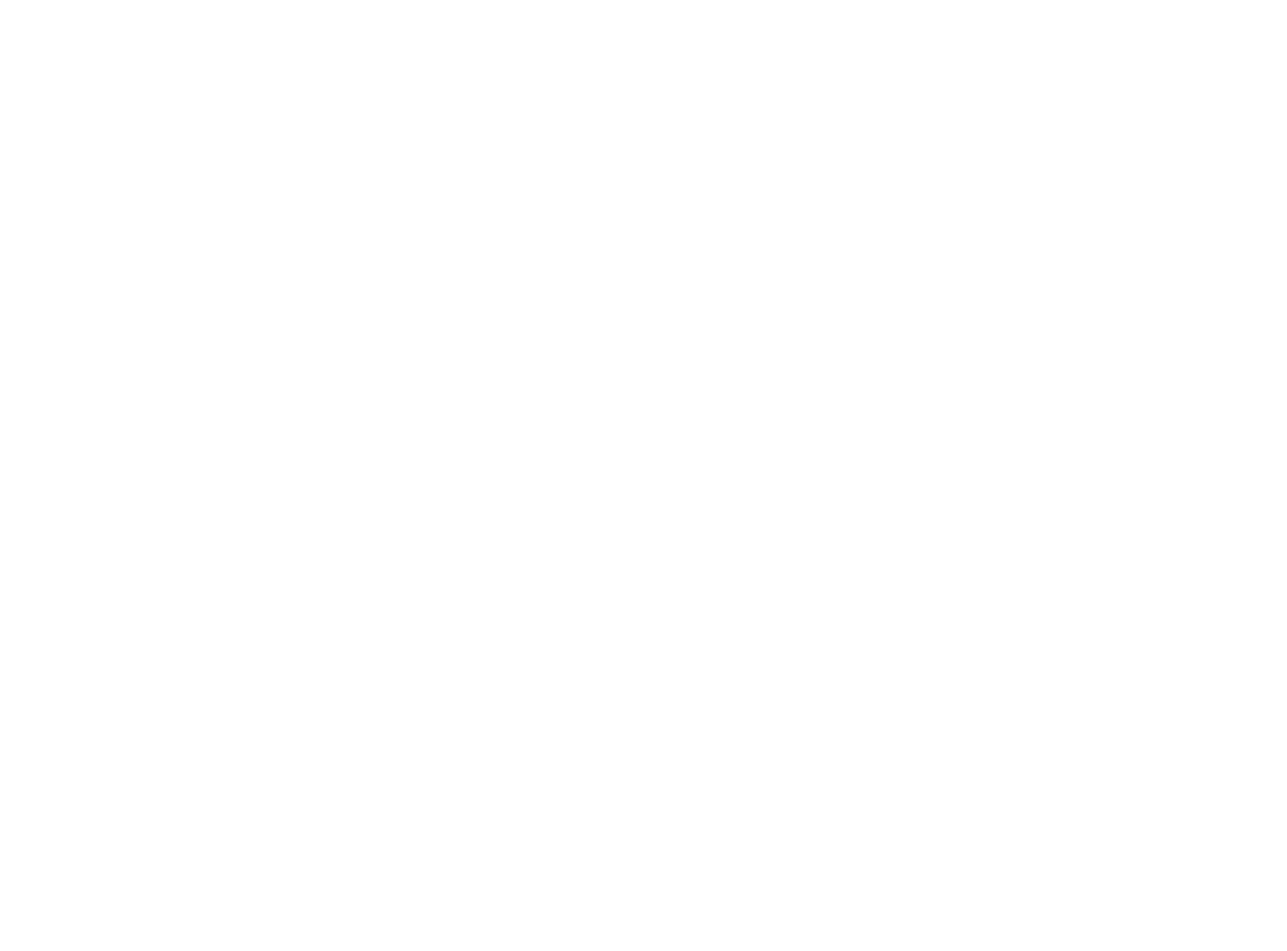
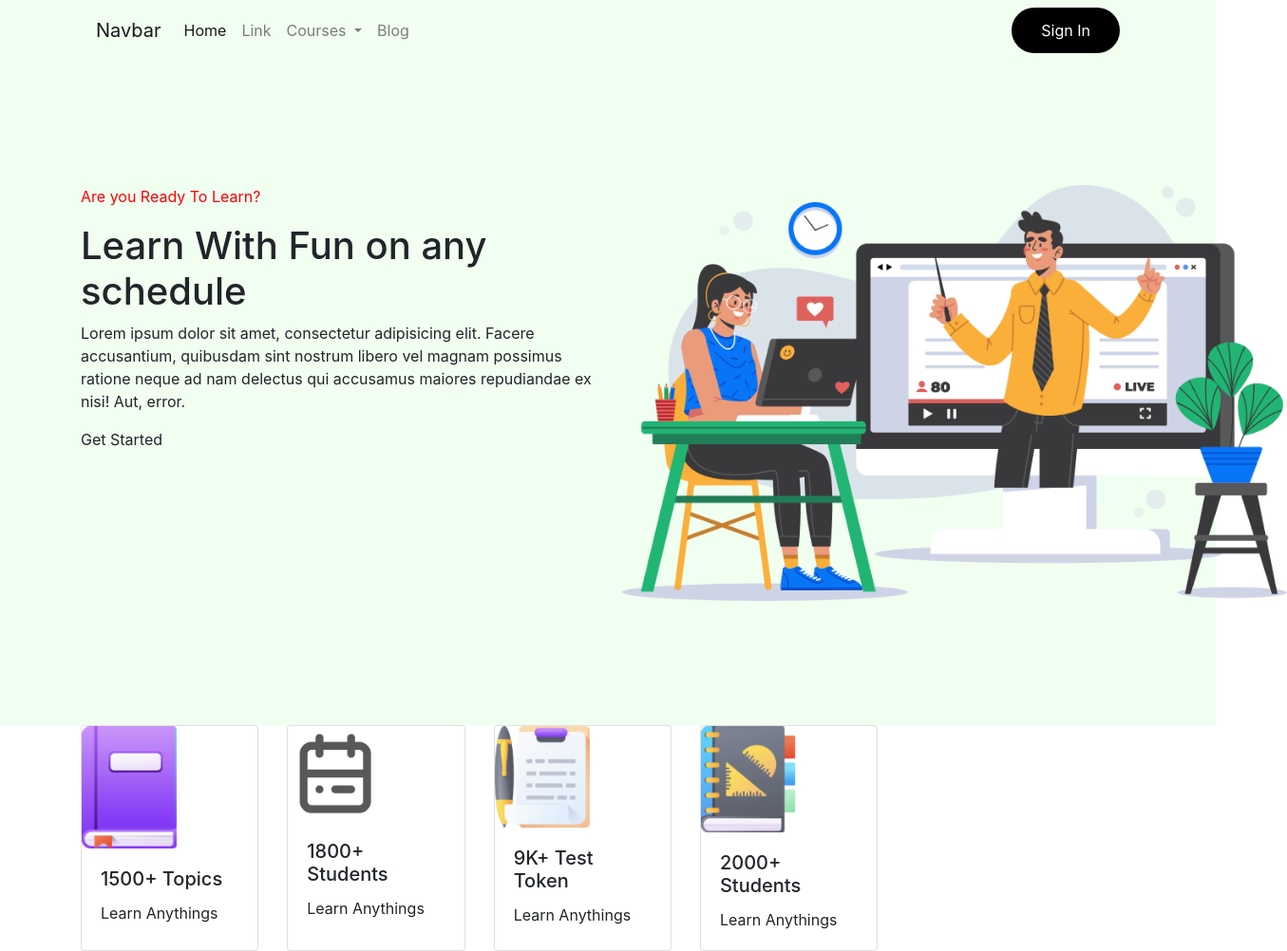
Before and after one commit to syedeasin/e-school, a plain HTML site: page index.html in a window 1280 px wide. Shown: the whole page at 95% size, 1355 px wide, since content can reach past the window. Before the commit the page ends 800 px from the top, so only its background shows below. Drawn offline with nearby package versions, Linux system fonts and the light colour scheme.

Commit message:
3 sections

```diff
--- a/index.html
+++ b/index.html
@@ -4,9 +4,111 @@
     <meta charset="UTF-8">
     <meta name="viewport" content="width=device-width, initial-scale=1.0">
     <title>E-School</title>
+    <link rel="stylesheet" href="https://stackpath.bootstrapcdn.com/bootstrap/4.5.0/css/bootstrap.min.css" integrity="sha384-9aIt2nRpC12Uk9gS9baDl411NQApFmC26EwAOH8WgZl5MYYxFfc+NcPb1dKGj7Sk" crossorigin="anonymous">
     <link rel="stylesheet" href="style.css">
 </head>
 <body>
+ <div class="box">
+      <!-- Section1: Navigation Bar -->
+        <div class="container">
+          <nav class="navbar navbar-expand-lg navbar-light">
+            <a class="navbar-brand d-flex justify-content-start" href="#">Navbar</a>
+            <button class="navbar-toggler" type="button" data-toggle="collapse" data-target="#navbarSupportedContent" aria-controls="navbarSupportedContent" aria-expanded="false" aria-label="Toggle navigation">
+              <span class="navbar-toggler-icon"></span>
+            </button>
 
+            <div class="collapse navbar-collapse" id="navbarSupportedContent">
+              <ul class="navbar-nav mr-auto">
+                <li class="nav-item active">
+                  <a class="nav-link" href="#">Home <span class="sr-only">(current)</span></a>
+                </li>
+                <li class="nav-item">
+                  <a class="nav-link" href="#">Link</a>
+                </li>
+                <li class="nav-item dropdown">
+                  <a class="nav-link dropdown-toggle" href="#" id="navbarDropdown" role="button" data-toggle="dropdown" aria-haspopup="true" aria-expanded="false">
+                    Courses
+                  </a>
+                  <div class="dropdown-menu" aria-labelledby="navbarDropdown">
+                    <a class="dropdown-item" href="#">Web Design</a>
+                    <div class="dropdown-divider"></div>
+                    <a class="dropdown-item" href="#">Web Dvelopment</a>
+                    <div class="dropdown-divider"></div>
+                    <a class="dropdown-item" href="#">Graphics Design</a>
+                  </div>
+                </li>
+                <li class="nav-item">
+                  <a class="nav-link" href="#" tabindex="-1" aria-disabled="true">Blog</a>
+                </li>
+              </ul>
+              <button class="btn sign-in-button">Sign In</button>
+            </div>
+          </nav>
+        </div>
+
+
+
+
+
+
+      <!-- Section2:Hero Section -->
+        <div class="container hero-section d-flex align-items-center">
+          <div class="row">
+            <div class="col-md-6 box1">
+              <p class="ready">Are you Ready To Learn?</p>
+              <h1>Learn With Fun on any schedule</h1>
+              <p>Lorem ipsum dolor sit amet, consectetur adipisicing elit. Facere accusantium, quibusdam sint nostrum libero vel magnam possimus ratione neque ad nam delectus qui accusamus maiores repudiandae ex nisi! Aut, error.</p>
+              <buttonv >Get Started</button>
+            </div>
+            <div class="col-md-6 box2">
+              <img src="images/photos/Illustration.png" alt="">
+            </div>
+          </div>
+        </div>
+ </div>
+
+
+
+
+    <!-- section:3:icon -->
+    <div class="container icon d-flex align-items-justify">
+      <div class="card-deck">
+        <div class="card">
+          <img src="images/icon/book.png" class="card-img-top" alt="...">
+          <div class="card-body">
+            <h5 class="card-title">1500+ Topics</h5>
+            <p class="card-text">Learn Anythings</p>
+
+          </div>
+        </div>
+        <div class="card">
+          <img src="images/icon/calendar.png" class="card-img-top" alt="...">
+          <div class="card-body">
+            <h5 class="card-title">1800+ Students</h5>
+            <p class="card-text">Learn Anythings</p>
+
+          </div>
+        </div>
+        <div class="card">
+          <img src="images/icon/Test.png" class="card-img-top" alt="...">
+          <div class="card-body">
+            <h5 class="card-title">9K+ Test Token</h5>
+            <p class="card-text">Learn Anythings</p>
+
+          </div>
+        </div>
+        <div class="card">
+          <img src="images/icon/Students.png" class="card-img-top" alt="...">
+          <div class="card-body">
+            <h5 class="card-title">2000+ Students</h5>
+            <p class="card-text">Learn Anythings</p>
+          </div>
+        </div>
+      </div>
+    </div>
+    <!-- javascript Codes -->
+    <script src="https://code.jquery.com/jquery-3.5.1.slim.min.js" integrity="sha384-DfXdz2htPH0lsSSs5nCTpuj/zy4C+OGpamoFVy38MVBnE+IbbVYUew+OrCXaRkfj" crossorigin="anonymous"></script>
+    <script src="https://cdn.jsdelivr.net/npm/popper.js@1.16.0/dist/umd/popper.min.js" integrity="sha384-Q6E9RHvbIyZFJoft+2mJbHaEWldlvI9IOYy5n3zV9zzTtmI3UksdQRVvoxMfooAo" crossorigin="anonymous"></script>
+    <script src="https://stackpath.bootstrapcdn.com/bootstrap/4.5.0/js/bootstrap.min.js" integrity="sha384-OgVRvuATP1z7JjHLkuOU7Xw704+h835Lr+6QL9UvYjZE3Ipu6Tp75j7Bh/kR0JKI" crossorigin="anonymous"></script>
 </body>
 </html>
--- a/style.css
+++ b/style.css
@@ -0,0 +1,27 @@
+.box
+{
+    background-color: #F0FFF0 ;
+}
+.sign-in-button
+{
+    background-color: black;
+    color: #ffffff;
+    border-radius: 1000px;
+    padding: 11px 30px;
+}
+.hero-section
+{
+    height: 700px;
+}
+.ready
+{
+    color: red;
+}
+.box2 img
+{
+  width: 700px;
+}
+.card img
+{
+    width: 100px;
+}
```
Also changed, not shown: images/icon/Logo.png (renamed from ICON/Logo.png), images/icon/Student.png (renamed from ICON/Student.png), images/icon/Students.png (renamed from ICON/Students.png), images/icon/Test.png (renamed from ICON/Test.png), images/icon/book.png (renamed from ICON/book.png), images/icon/calendar.png (renamed from ICON/calendar.png), images/icon/people.png (renamed from ICON/people.png), images/photos/Illustration.png (renamed from Photos/Illustration.png), images/photos/Man.png (renamed from Photos/Man.png), images/photos/Morder psyc.png (renamed from Photos/Morder psyc.png), images/photos/Morder pychons.png (renamed from Photos/Morder pychons.png), images/photos/Morder pyschology.png (renamed from Photos/Morder pyschology.png).
